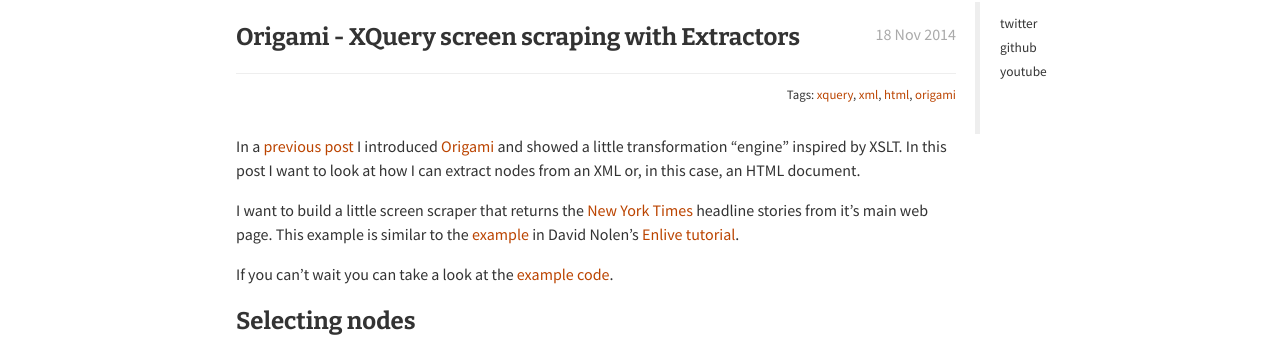
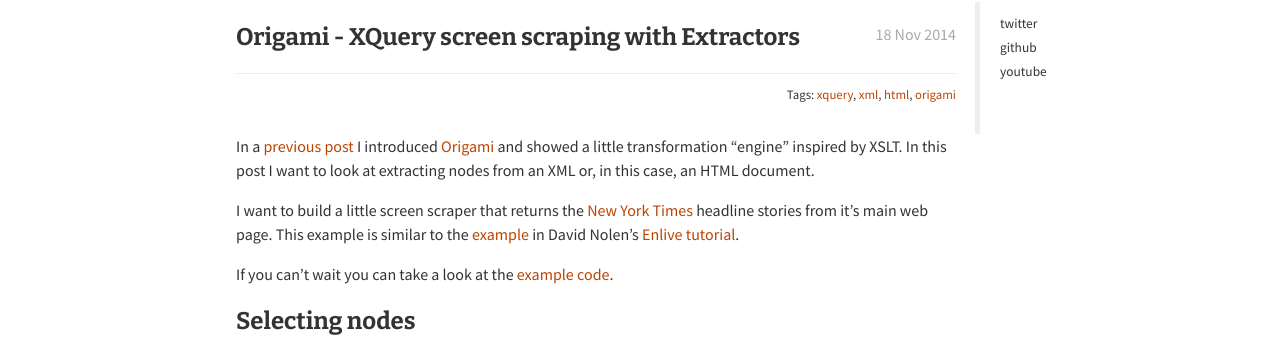
Before and after one commit to xokomola/old_blog, a Jekyll site: the page built from _posts/2014-11-18-xquery-origami-2.md, in a window 1280 px wide and 900 px high. Shown: the part 246-600 px from the top of the window. Built offline with Jekyll 4.4.1, drawn with Linux system fonts in a browser that asks for light colours.

Commit message:
Small edit

```diff
--- a/_posts/2014-11-18-xquery-origami-2.md
+++ b/_posts/2014-11-18-xquery-origami-2.md
@@ -7,8 +7,8 @@ excerpt: Screen scraping with Origami
 
 In a [previous post][origami-1] I introduced [Origami][origami] and
 showed a little transformation "engine" inspired by XSLT. In this post I
-want to look at how I can extract nodes from an XML or, in this case, an
-HTML document.
+want to look at extracting nodes from an XML or, in this case, an HTML
+document.
 
 I want to build a little screen scraper that returns the [New York
 Times][nytimes] headline stories from it's main web page. This example
```
